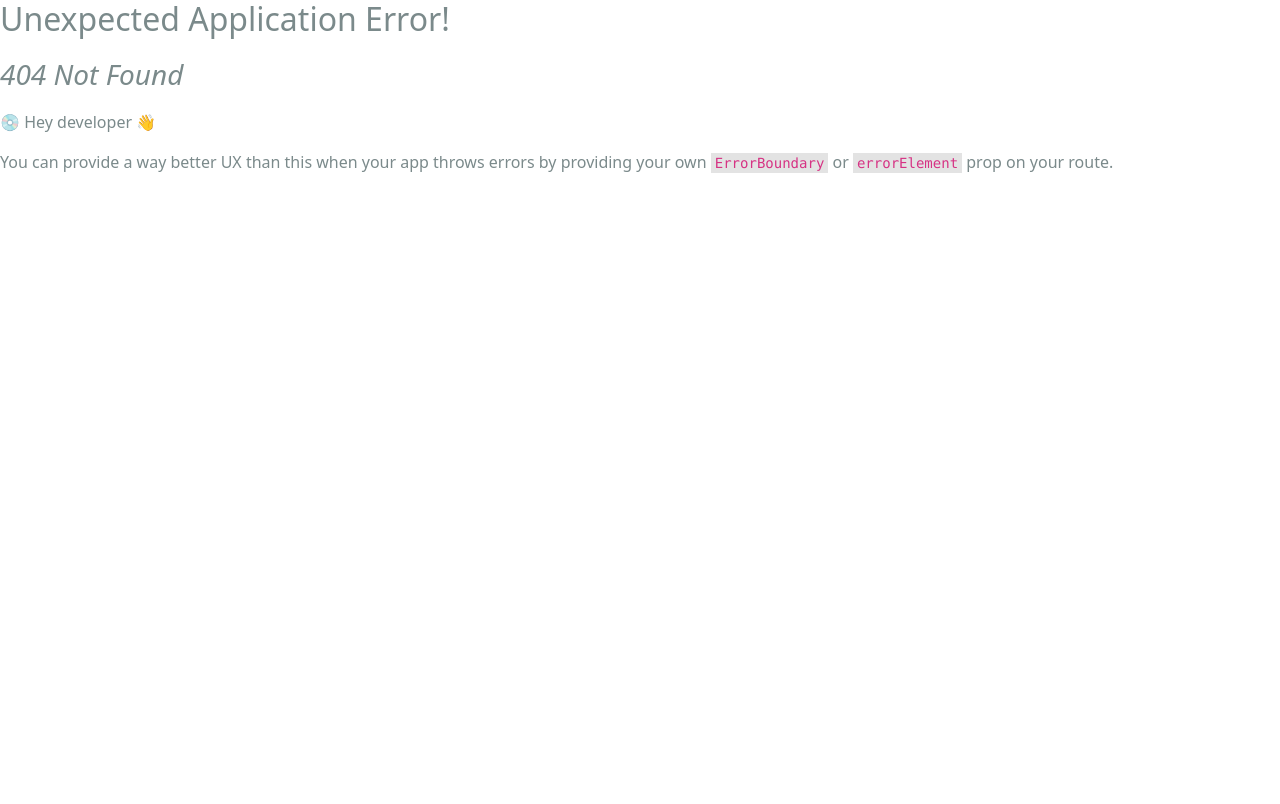
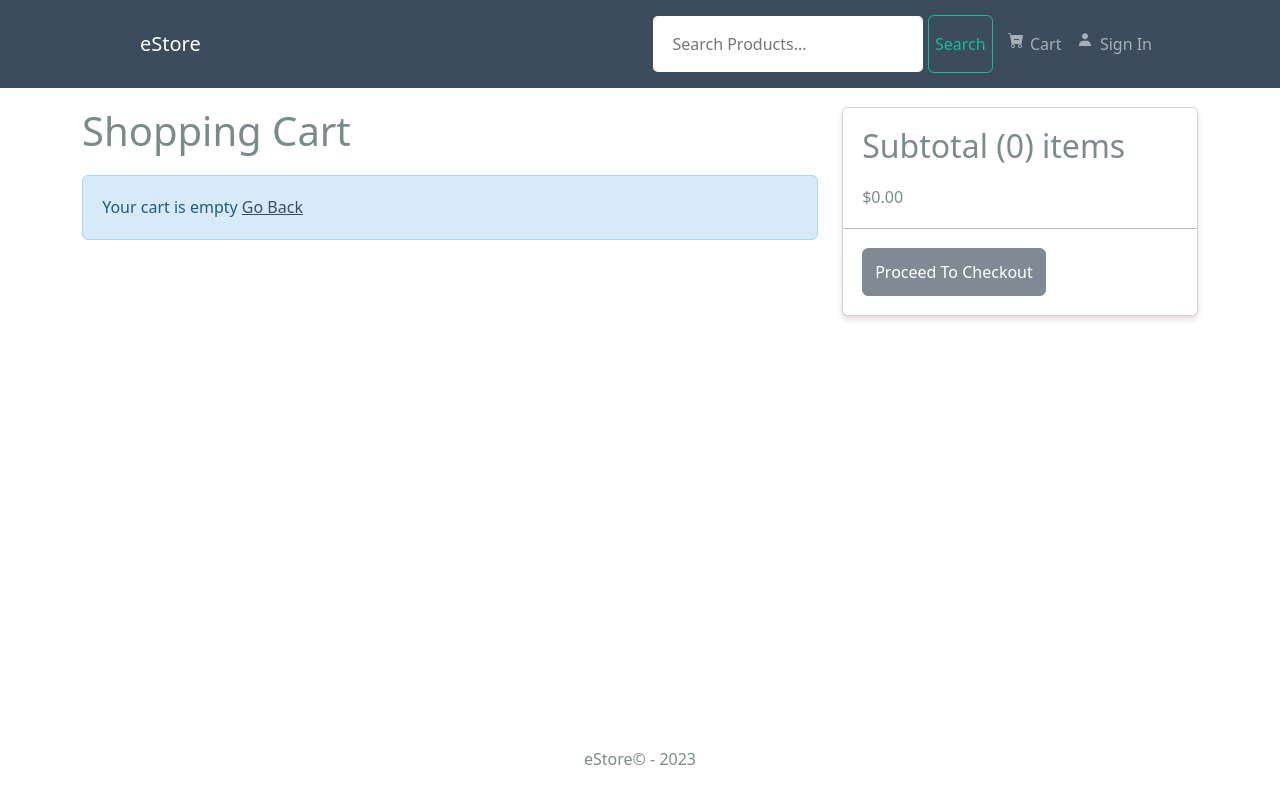
Before and after one commit to diwakardayal/eStore2, a React (Vite) app in the folder frontend/: page /cart in a window 1280 px wide. Before the commit this address had no page. Built offline with nearby package versions, Linux system fonts and the light colour scheme.

Commit message:
add: cart functionality;

```diff
--- /dev/null
+++ b/frontend/src/Screen/CartScreen.jsx
@@ -0,0 +1,104 @@
+import { Link, useNavigate } from "react-router-dom"
+import { useDispatch, useSelector } from "react-redux"
+import { Row, Col, ListGroup, Image, Form, Button, Card } from "react-bootstrap"
+import { FaTrash } from "react-icons/fa"
+import Message from "../components/Message"
+import { addToCart, removeFromCart } from "../slices/cartSlice"
+
+export default function CartScreen() {
+	const navigate = useNavigate()
+	const dispatch = useDispatch()
+	const cart = useSelector(state => state.cart)
+	const { cartItems } = cart
+
+	const addToCartHandler = async (product, quantity) => {
+		dispatch(addToCart({ ...product, quantity }))
+	}
+
+	const removeFromCartHandler = async id => {
+		dispatch(removeFromCart(id))
+	}
+
+	const checkoutHandler = () => {
+		navigate("/login?redirect=/shipping")
+	}
+
+	return (
+		<Row>
+			<Col md={8}>
+				<h1 style={{ marginBottom: "20px" }}>Shopping Cart</h1>
+				{cartItems.length === 0 ? (
+					<Message>
+						Your cart is empty <Link to="/">Go Back</Link>
+					</Message>
+				) : (
+					<ListGroup variant="flush">
+						{cartItems.map(item => (
+							<ListGroup.Item key={item._id}>
+								<Row>
+									<Col md={2}>
+										<Image src={item.image} alt={item.name} fluid rounded />
+									</Col>
+									<Col md={3}>
+										<Link to={`/product/${item._id}`}>{item.name}</Link>
+									</Col>
+									<Col md={2}>${item.price}</Col>
+									<Col md={2}>
+										<Form.Control
+											as="select"
+											value={item.quantity}
+											onChange={e => {
+												addToCartHandler(item, Number(e.target.value))
+											}}
+										>
+											{[...Array(item.countInStock).keys()].map(i => (
+												<option key={i + 1} value={i + 1}>
+													{i + 1}
+												</option>
+											))}
+										</Form.Control>
+									</Col>
+									<Col md={2}>
+										<Button
+											type="button"
+											variant="light"
+											onClick={() => removeFromCartHandler(item._id)}
+										>
+											<FaTrash />
+										</Button>
+									</Col>
+								</Row>
+							</ListGroup.Item>
+						))}
+					</ListGroup>
+				)}
+			</Col>
+			<Col md={4}>
+				<Card>
+					<ListGroup variant="flush">
+						<ListGroup.Item>
+							<h2>
+								Subtotal ({cartItems.reduce((acc, item) => acc + item.quantity, 0)})
+								items
+							</h2>
+							$
+							{cartItems
+								.reduce((acc, item) => acc + item.quantity * item.price, 0)
+								.toFixed(2)}
+						</ListGroup.Item>
+						<ListGroup.Item>
+							<Button
+								type="button"
+								className="btn-block"
+								disabled={cartItems.length === 0}
+								onClick={checkoutHandler}
+							>
+								Proceed To Checkout
+							</Button>
+						</ListGroup.Item>
+					</ListGroup>
+				</Card>
+			</Col>
+		</Row>
+	)
+}
--- a/frontend/src/Screen/ProductScreen.jsx
+++ b/frontend/src/Screen/ProductScreen.jsx
@@ -1,13 +1,27 @@
-import { useParams } from "react-router-dom"
+import { useState } from "react"
+import { useParams, useNavigate } from "react-router-dom"
 import { Link } from "react-router-dom"
-import { Row, Col, Image, ListGroup, Card, Button } from "react-bootstrap"
+import { Row, Col, Image, ListGroup, Card, Button, Form } from "react-bootstrap"
 import Rating from "../components/Rating"
 import { useGetProductDetailsQuery } from "../slices/productsApiSlice"
 import Loader from "../components/Loader"
 import Message from "../components/Message"
+import { addToCart } from "../slices/cartSlice"
+import { useDispatch } from "react-redux"
 
 export default function ProductScreen() {
 	const { id: productId } = useParams()
+	const [quantity, setQuantity] = useState(1)
+
+	const dispatch = useDispatch()
+	const navigate = useNavigate()
+
+	const addToCartHandler = () => {
+		dispatch(addToCart({ ...product, quantity }))
+		navigate("/cart")
+		console.log("addToCartHandler")
+	}
+
 	const { data: product, isLoading, error } = useGetProductDetailsQuery(productId)
 	console.log("product: ", product)
 	console.log("error ", error)
@@ -61,11 +75,37 @@ export default function ProductScreen() {
 									</Row>
 								</ListGroup.Item>
 
+								{product.countInStock > 0 && (
+									<ListGroup.Item>
+										<Row>
+											<Col>Qty</Col>
+											<Col>
+												<Form.Control
+													as="select"
+													value={quantity}
+													onChange={e =>
+														setQuantity(Number(e.target.value))
+													}
+												>
+													{[...Array(product.countInStock).keys()].map(
+														i => (
+															<option key={i + 1} value={i + 1}>
+																{i + 1}
+															</option>
+														),
+													)}
+												</Form.Control>
+											</Col>
+										</Row>
+									</ListGroup.Item>
+								)}
+
 								<ListGroup.Item>
 									<Button
 										className="btn-block"
 										type="button"
 										disabled={product.countInStock === 0}
+										onClick={addToCartHandler}
 									>
 										Add to Cart
 									</Button>
--- a/frontend/src/components/Header/Header.jsx
+++ b/frontend/src/components/Header/Header.jsx
@@ -1,9 +1,13 @@
 import { useEffect } from "react"
 import { BsCartDashFill } from "react-icons/bs"
 import { BiSolidUser } from "react-icons/bi"
+import { useSelector } from "react-redux"
+import { Badge } from "react-bootstrap"
 import "./Header.css"
 
 export default function Header() {
+	const { cartItems } = useSelector(state => state.cart)
+
 	useEffect(() => {
 		try {
 			const toggleButtons = document.getElementsByClassName("toggle-buttons")[0]
@@ -35,7 +39,13 @@ export default function Header() {
 						style={{ display: "flex", justifyItems: "center", gap: ".4rem" }}
 						className="headerCart"
 					>
-						<BsCartDashFill /> Cart
+						<BsCartDashFill />
+						Cart
+						{cartItems.length > 0 && (
+							<Badge pill bg="success">
+								{cartItems.reduce((a, c) => a + c.quantity, 0)}
+							</Badge>
+						)}
 					</div>
 					<div
 						style={{ display: "flex", justifyItems: "center", gap: ".4rem" }}
--- a/frontend/src/main.jsx
+++ b/frontend/src/main.jsx
@@ -13,12 +13,14 @@ import HomeScreen from "./Screen/HomeScreen.jsx"
 import { Provider } from "react-redux"
 import store from "./store.js"
 import ProductScreen from "./Screen/ProductScreen.jsx"
+import CartScreen from "./Screen/CartScreen.jsx"
 
 const router = createBrowserRouter(
 	createRoutesFromElements(
 		<Route path="/" element={<App />}>
 			<Route index={true} path="/" element={<HomeScreen />} />
 			<Route path="/products/:id" element={<ProductScreen />} />
+			<Route path="/cart" element={<CartScreen />} />
 		</Route>,
 	),
 )
--- /dev/null
+++ b/frontend/src/slices/cartSlice.js
@@ -0,0 +1,35 @@
+import { createSlice } from "@reduxjs/toolkit"
+import { updateCart } from "../utlis/cartUtlis"
+
+const initialState = localStorage.getItem("cart")
+	? JSON.parse(localStorage.getItem("cart"))
+	: { cartItems: [] }
+
+const cartSlice = createSlice({
+	name: "cart",
+	initialState,
+	reducers: {
+		addToCart: (state, action) => {
+			// The item to add to the cart
+			const item = action.payload
+
+			// Check if the item is already in the cart
+			const existItem = state.cartItems.find(x => x._id === item._id)
+
+			if (existItem) {
+				state.cartItems = state.cartItems.map(x => (x._id === existItem._id ? item : x))
+			} else {
+				state.cartItems = [...state.cartItems, item]
+			}
+
+			updateCart(state)
+		},
+		removeFromCart: (state, action) => {
+			state.cartItems = state.cartItems.filter(x => x._id !== action.payload)
+			console.log("state.cartItems", action.payload)
+			return updateCart(state)
+		},
+	},
+})
+export const { addToCart, removeFromCart } = cartSlice.actions
+export default cartSlice.reducer
--- a/frontend/src/store.js
+++ b/frontend/src/store.js
@@ -1,9 +1,11 @@
 import { configureStore } from "@reduxjs/toolkit"
 import { apiSlice } from "./slices/apiSlices"
+import cartSliceReducer from "./slices/cartSlice"
 
 const store = configureStore({
 	reducer: {
 		[apiSlice.reducerPath]: apiSlice.reducer,
+		cart: cartSliceReducer,
 	},
 	middleware: getDefaultMiddleware => getDefaultMiddleware().concat(apiSlice.middleware),
 	devTools: true,
--- /dev/null
+++ b/frontend/src/utlis/cartUtlis.js
@@ -0,0 +1,25 @@
+export const addDecimals = nums => {
+	return (Math.round(nums * 100) / 100).toFixed(2)
+}
+
+export const updateCart = state => {
+	// Calculate items price
+	state.itemPrice = addDecimals(
+		state.cartItems.reduce((acc, item) => acc + item.price * item.quantity, 0),
+	)
+
+	// Calculate shipping price If the price is more than $100 shipping then free or else $10
+	state.shippingPrice = addDecimals(state.itemPrice > 100 ? 0 : 10)
+
+	// Calculate tax price 15% tax
+	state.taxPrice = addDecimals(Number(state.itemPrice * 0.15).toFixed(2))
+
+	// Calculate total price
+	state.totalPrice = addDecimals(
+		(Number(state.itemPrice) + Number(state.shippingPrice) + Number(state.taxPrice)).toFixed(2),
+	)
+
+	localStorage.setItem("cart", JSON.stringify(state))
+
+	return state
+}
```
